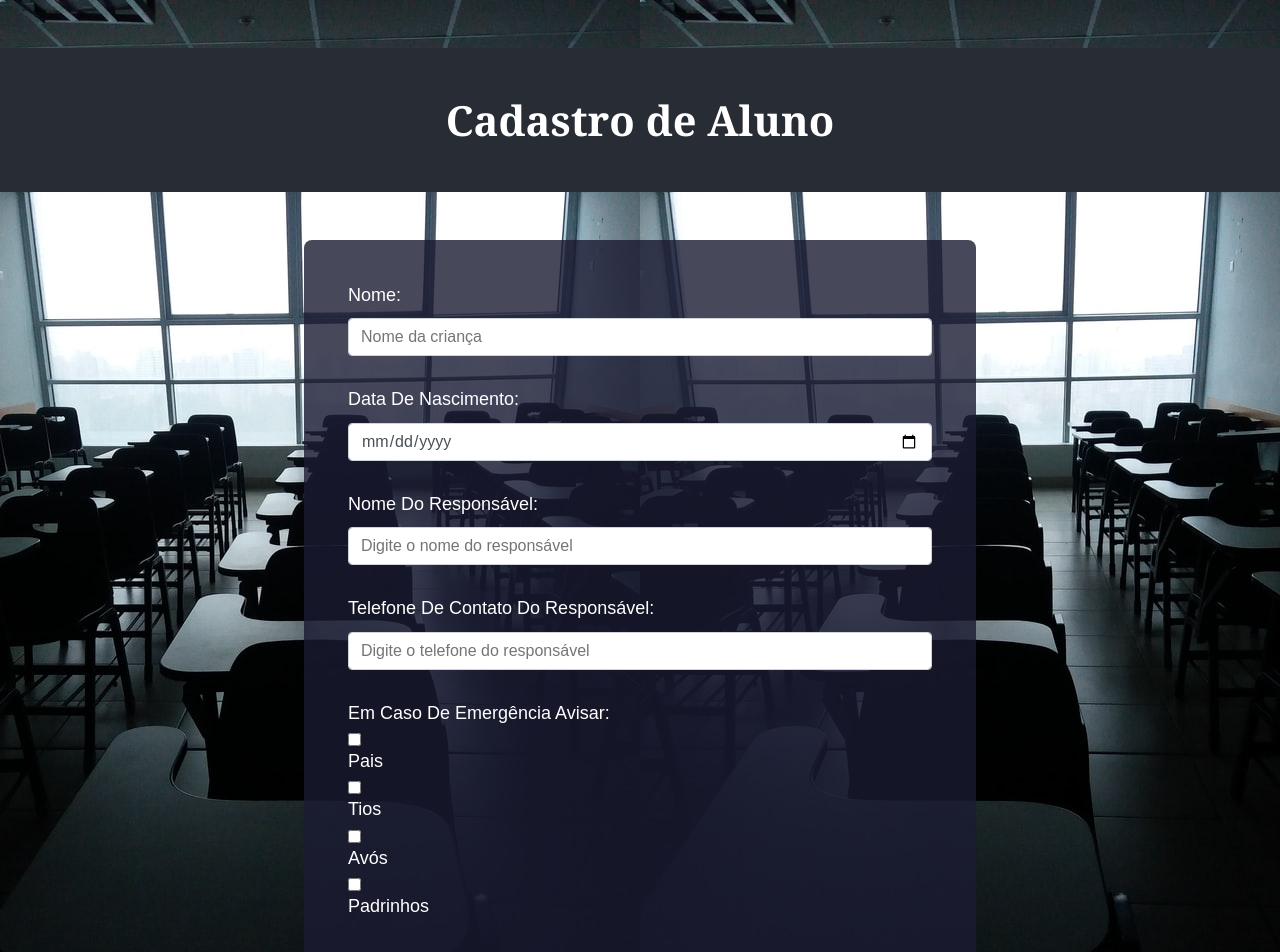
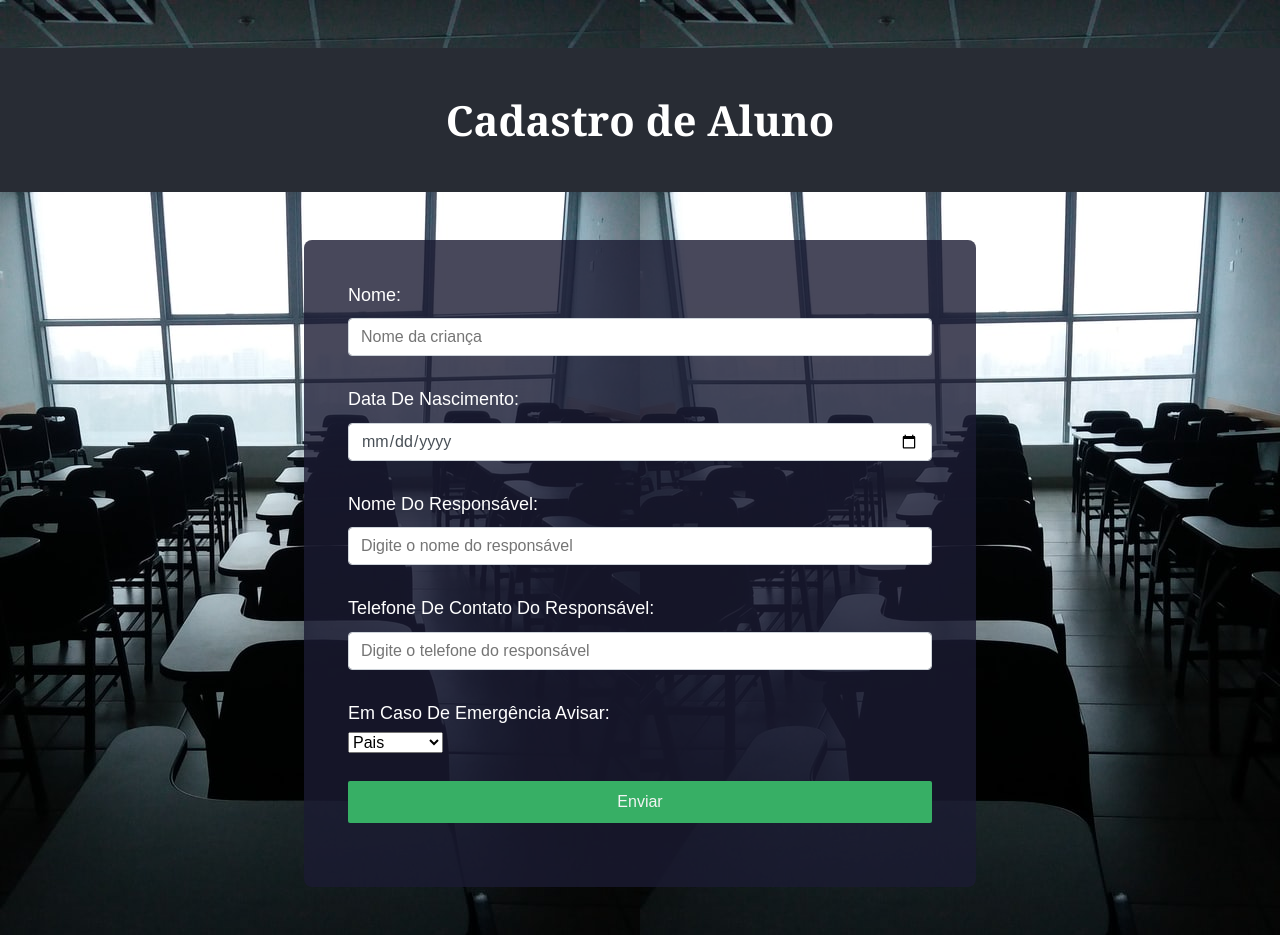
Before and after one commit to mrcomputer2018/cadastro_de_aluno, a React (Create React App) app: page / in a window 1280 px wide. Shown: the top 952 px of the page. Built offline with nearby package versions, Linux system fonts and the light colour scheme.

Commit message:
select form

```diff
--- a/src/components/form/form.jsx
+++ b/src/components/form/form.jsx
@@ -6,7 +6,7 @@ class Form extends React.Component {
         return (
             <form>
                 <div className="form-group">
-                    <label id="name-label" for="name">Nome:</label>
+                    <label id="name-label" htmlFor="name">Nome:</label>
                     <input id="name" className="form-control" type="text" name="name" placeholder="Nome da criança" required=""></input>
                 </div>
 
@@ -16,7 +16,7 @@ class Form extends React.Component {
                 </div>
 
                 <div className="form-group">
-                    <label id="nameResp-label" htmlForr="name">Nome do Responsável:</label>
+                    <label id="nameResp-label" htmlFor="name">Nome do Responsável:</label>
                     <input id="nameResp" className="form-control" type="text" name="name" placeholder="Digite o nome do responsável" required=""></input>
                 </div>
 
@@ -27,14 +27,12 @@ class Form extends React.Component {
 
                 <div className="form-group">
                     <label id="avisarResp-label" htmlFor="">Em caso de emergência avisar:</label>
-                    <input type="checkbox" id="pais" name="parentesco" value="pais"></input>
-                    <label for="pais">Pais</label>
-                    <input type="checkbox" id="tios" name="parentesco" value="tios"></input>
-                    <label for="tios">Tios</label>
-                    <input type="checkbox" id="avos" name="parentesco" value="avos"></input>
-                    <label for="avos">Avós</label>
-                    <input type="checkbox" id="padrinhos" name="parentesco" value="padrinhos"></input>
-                    <label for="avos">Padrinhos</label>
+                    <select name="select">
+                        <option value="valor1"selected>Pais</option>
+                        <option value="valor2">Tios</option>
+                        <option value="valor3">Avós</option>
+                        <option value="valor3">Padrinhos</option>
+                    </select>
                 </div>
 
                 <div class="form-group">
```
